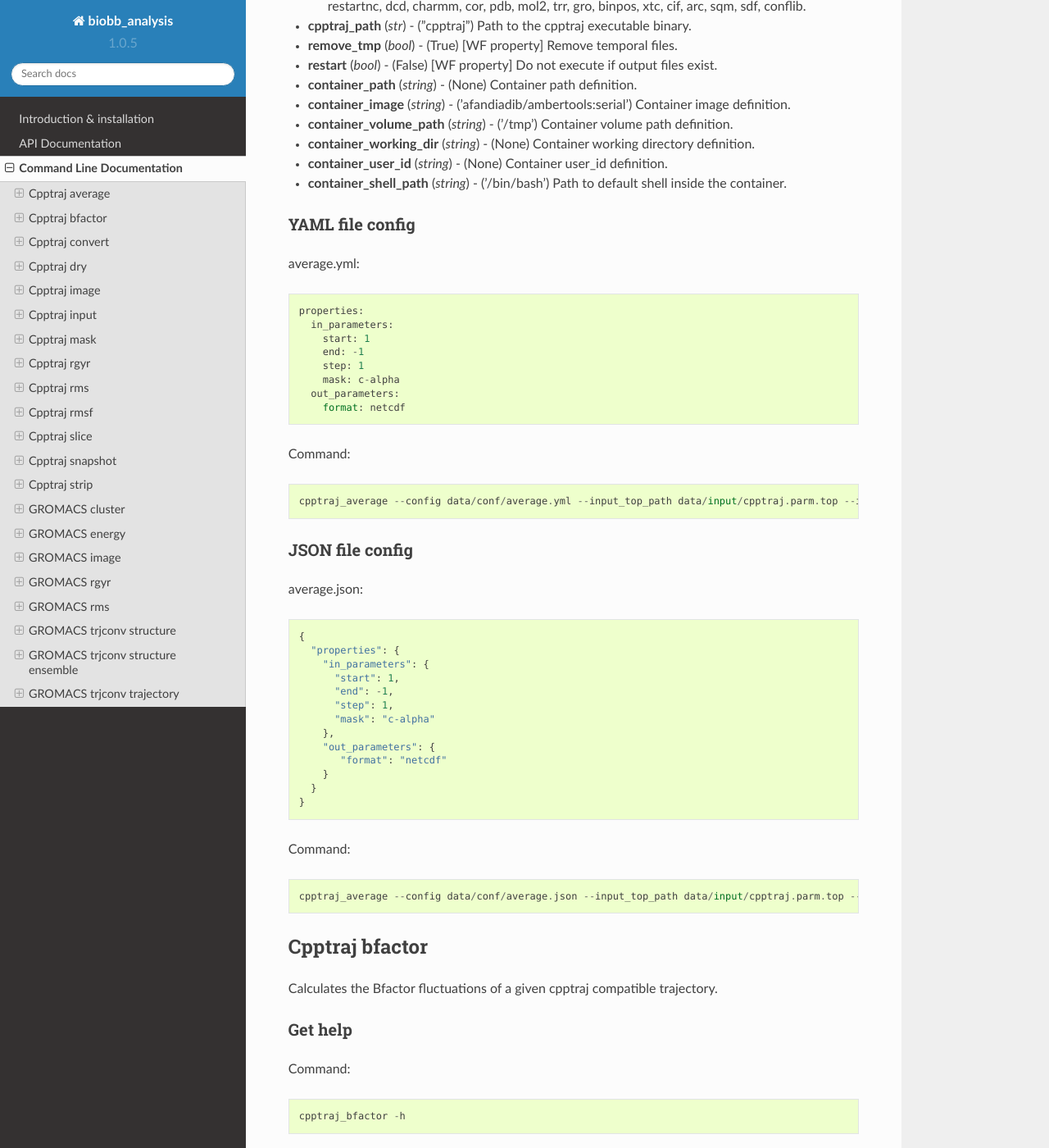
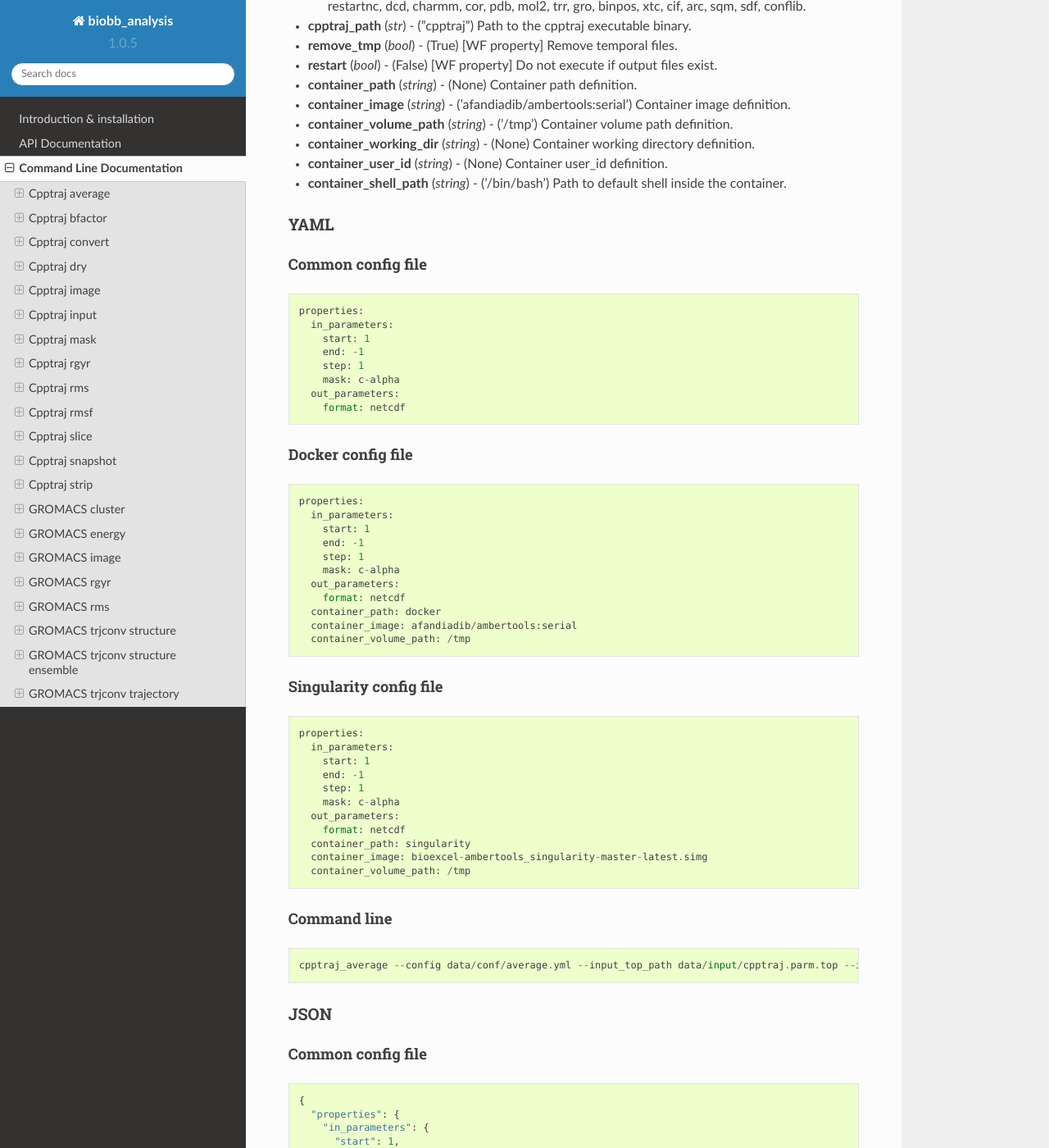
Before and after one commit to bioexcel/biobb_analysis, a Sphinx documentation site: the page built from biobb_analysis/docs/source/command_line.md, in a window 1280 px wide and 1400 px high, scrolled down 1608 px. Shown: the whole window at 82% size. Built offline with Sphinx 7.4.7 and the Read the Docs theme 2.0.0, drawn with Linux system fonts in a browser that asks for light colours; some of the changed text lies outside the part shown.

Commit message:
Containers documentation

````diff
--- a/biobb_analysis/docs/source/command_line.md
+++ b/biobb_analysis/docs/source/command_line.md
@@ -79,9 +79,9 @@ Config parameters for this building block:
 * **container_user_id** (*string*) - (None) Container user_id definition.
 * **container_shell_path** (*string*) - ('/bin/bash') Path to default shell inside the container.
 
-### YAML file config
-
-average.yml:
+### YAML
+
+#### Common config file
 
 
 ```python
@@ -95,16 +95,50 @@ properties:
     format: netcdf
 ```
 
-Command:
+#### Docker config file
+
+
+```python
+properties:
+  in_parameters:
+    start: 1
+    end: -1
+    step: 1
+    mask: c-alpha
+  out_parameters:
+    format: netcdf
+  container_path: docker
+  container_image: afandiadib/ambertools:serial
+  container_volume_path: /tmp
+```
+
+#### Singularity config file
+
+
+```python
+properties:
+  in_parameters:
+    start: 1
+    end: -1
+    step: 1
+    mask: c-alpha
+  out_parameters:
+    format: netcdf
+  container_path: singularity
+  container_image: bioexcel-ambertools_singularity-master-latest.simg
+  container_volume_path: /tmp
+```
+
+#### Command line
 
 
 ```python
 cpptraj_average --config data/conf/average.yml --input_top_path data/input/cpptraj.parm.top --input_traj_path data/input/cpptraj.traj.dcd --output_cpptraj_path data/output/output.average.netcdf
 ```
 
-### JSON file config
-
-average.json:
+### JSON
+
+#### Common config file
 
 
 ```python
@@ -119,6 +153,50 @@ average.json:
     "out_parameters": {
        "format": "netcdf"
     }
+  }
+}
+```
+
+#### Docker config file
+
+
+```python
+{
+  "properties": {
+    "in_parameters": {
+      "start": 1,
+      "end": -1,
+      "step": 1,
+      "mask": "c-alpha"
+    },
+    "out_parameters": {
+       "format": "netcdf"
+    },
+    "container_path": "docker",
+    "container_image": "afandiadib/ambertools:serial",
+    "container_volume_path": "/tmp"
+  }
+}
+```
+
+#### Singularity config file
+
+
+```python
+{
+  "properties": {
+    "in_parameters": {
+      "start": 1,
+      "end": -1,
+      "step": 1,
+      "mask": "c-alpha"
+    },
+    "out_parameters": {
+       "format": "netcdf"
+    },
+    "container_path": "singularity",
+    "container_image": "bioexcel-ambertools_singularity-master-latest.simg",
+    "container_volume_path": "/tmp"
   }
 }
 ```
````
Also changed, not shown: biobb_analysis/docs/jupyter/command_line_template.ipynb.
